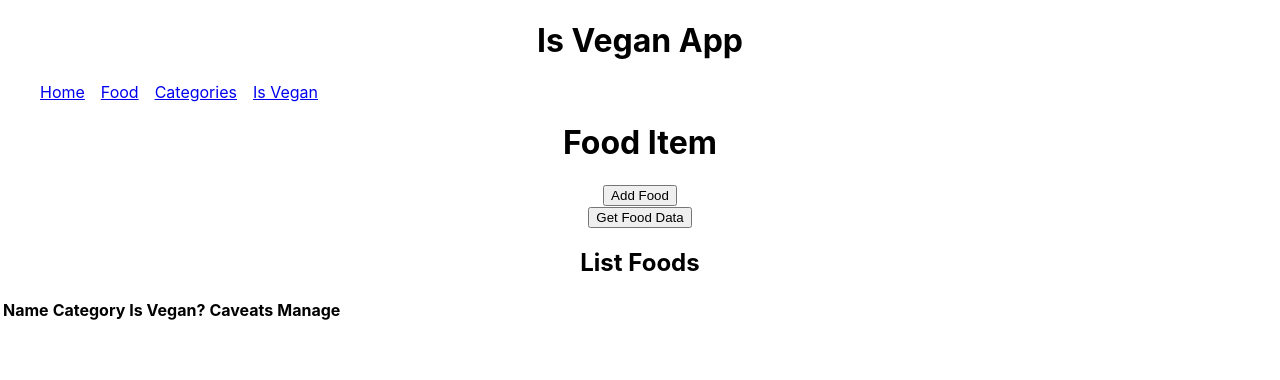
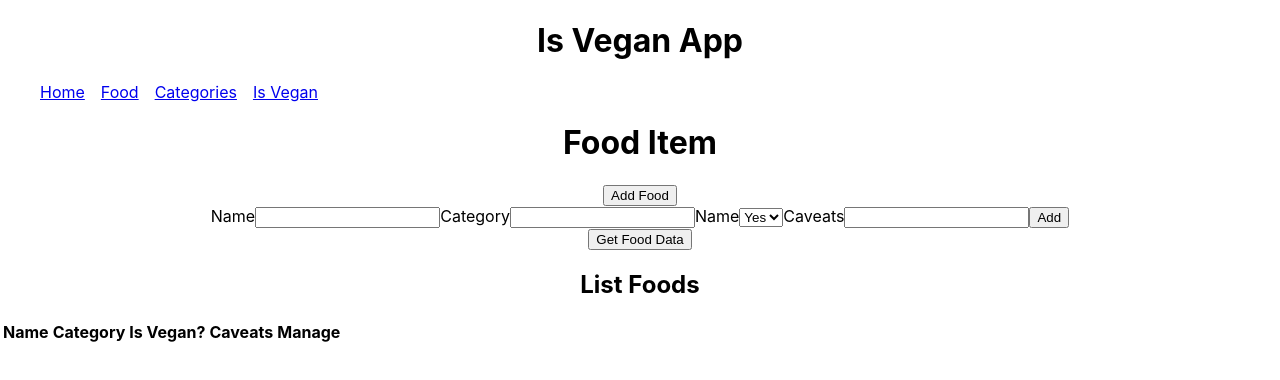
Before and after one commit to djtarrant/is-vegan-app, a React (Create React App) app: page /foodItem in a window 1280 px wide. Both pictures are taken after a click on the button "Add Food". Shown: the top 380 px of the page. Built offline with nearby package versions, Linux system fonts and the light colour scheme.

Commit message:
Add the show 'Add Food' form functionality

```diff
--- a/src/components/FoodItemAdd.js
+++ b/src/components/FoodItemAdd.js
@@ -6,13 +6,34 @@ import '../index.css';
 
 // functional component
 const FoodItemAdd = () => {
+    const [addFoodShow, setAddFoodShow] = useState(false); //to show the add food form
 
     const addFood = () =>{
-        alert("Add food");
+        setAddFoodShow(!addFoodShow);
     }
 
     return (
-        <div><button onClick={addFood}>Add Food</button></div>
+        <div>
+            <button onClick={addFood}>Add Food</button>
+            {addFoodShow && (
+                <div>
+                    <form>
+                        <label>Name</label>
+                        <input type = "text" name = "name" id = "name"></input>
+                        <label>Category</label>
+                        <input type = "text" name = "category" id = "category"></input>
+                        <label>Name</label>
+                        <select name = "isVegan" id = "isVegan">
+                            <option value = "1">Yes</option>
+                            <option value = "0">No</option>
+                        </select>
+                        <label>Caveats</label>
+                        <input type = "text" name = "caveats" id = "caveats"></input>
+                        <button>Add</button>
+                    </form>
+                </div>
+            )}
+        </div>
     )
 }
 
```
